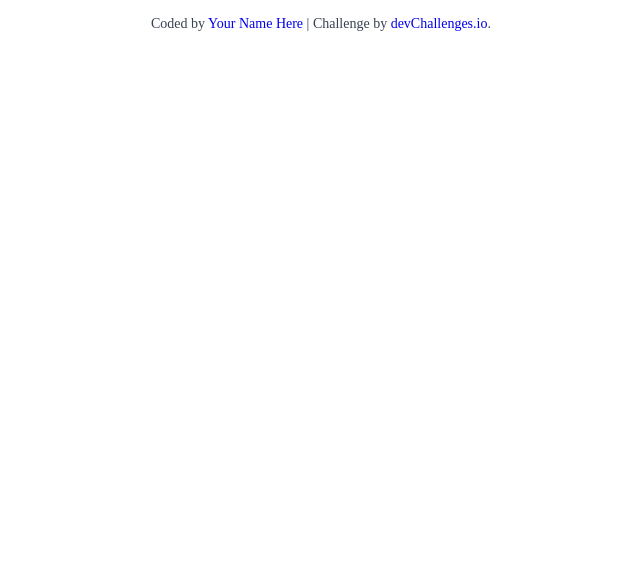
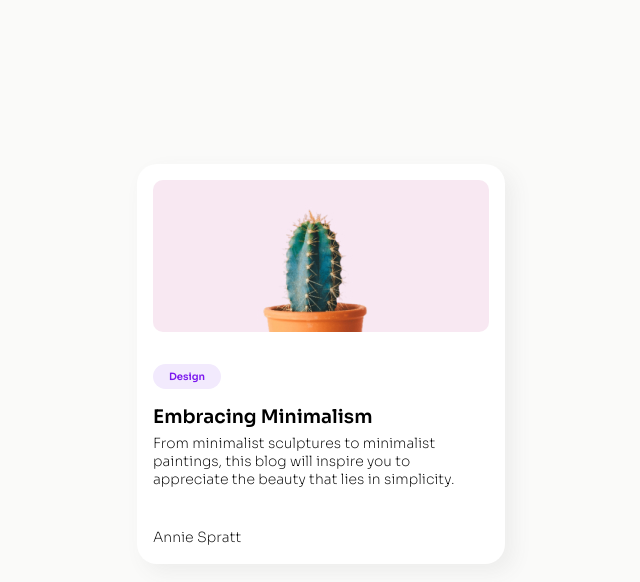
Before and after one commit to aiperizhenishova/Minimal-blog-card-starter-master, a plain HTML site: page index.html in a window 1280 px wide. Shown: the whole page, without its empty margins (319-959 px from the left). Drawn offline with Linux system fonts and the light colour scheme.

Commit message:
Initial commit

```diff
--- a/index.html
+++ b/index.html
@@ -11,43 +11,121 @@
       sizes="96x96"
     />
 
+    <link href="https://fonts.googleapis.com/css2?family=Sora:wght@100..800&display=swap" rel="stylesheet">
+
     <title>devChallenges.io | Minimal Blog Card</title>
 
     <!--You are welcome to delete these styles or modify them in your own stylesheet -->
     <style>
-      * {
-        margin: 0;
-        padding: 0;
-        box-sizing: border-box;
+
+       /* Для мелких экранов до 480px */
+       @media screen and (max-width: 480px) {
+       /* Сюда пишешь стили для телефона, типа шрифты поменьше, блоки в один столбик и т.д. */
       }
 
-      body {
-        height: 100vh;
+      /* Для средних экранов до 768px */
+      @media screen and (max-width: 768px) {
+       /* Сюда стили для планшета. Может, два столбика, какие-то отступы другие. */
+      }
+
+      /* Для больших экранов (от 1025px и выше) */
+      @media screen and (min-width: 1025px) {
+        /* Сюда уже основные, "жирные" стили для больших мониторов. */
+      }
+
+
+      *{
+        font-family: 'Sora', sans-serif;
+      }
+      body{
+        background-color: #FAFAF9;
+      }
+
+      .card {
+        margin: 164px auto 0 auto;
+        display: flex;
+        flex-direction: column;
+        align-items: flex-start;
+        background-color: #FFFFFF;
+        border-radius: 20px;
+        box-shadow: 8px 8px 20px 0px rgba(85, 85, 85, 0.08);
+        width: 368px;
+        height:400px;
+      }
+
+      .card img {
+        border-radius: 10px;
+        margin: 16px;
+        width: 336px;
+        height: 152px;
+      }
+
+      .card .text-content h3{
+        margin: 0;
+      }
+
+      .card .design {
+        color: #7C19EE;
+        background-color: #F2EAFD;
+        font-family: 'Sora', sans-serif;
+        font-size: 0.625rem;
+        font-weight: 600;
+        border-radius: 30px;
+        margin: 16px 16px;
+        padding: 6px 16px;
+        display: flex;
+        justify-content: center;
+        align-items: center;
+      }
+
+      .card .text-content h3 {
+        margin: 0px 0px 6px 16px;
+        font-weight: 600;
+      }
+
+      .card .text-content p {
+        margin: 0px 0px 20px 16px;
+        font-weight: 200;
+        font-size: 14px;
+      }
+
+      .card .author {
+        margin: 0px 0px 20px 16px;
+        padding-top: 20px;
+        font-weight: 200;
+        font-size: 14px;
       }
 
       .author-info {
-        font-size: 14px;
-        text-align: center;
-        margin-top: 16px;
-        color: rgb(55, 65, 81);
+        position: fixed;
+        width: 300px;
+        left: 0;
+        right: 0;
+        margin: auto;
+        margin-bottom: 0px;
+        margin-top: 20%;
       }
 
-      .author-info a {
-        text-decoration: none;
-      }
+
     </style>
   </head>
+
+
   <body>
-    <!-- Design
+    <div class="card">
+      <img src="resources/Cactus.jpg" alt="cactus">
+      <p class="design">Design</p>
 
-  Embracing Minimalism
+      <div class="text-content">
+        <h3>Embracing Minimalism</h3>
+        <p>From minimalist sculptures to minimalist <br> paintings, this blog will inspire you to <br> appreciate the beauty that lies in simplicity.</p>
+      </div>
 
-  From minimalist sculptures to minimalist paintings, this blog will inspire you to appreciate the beauty that lies in simplicity.
-
-  Annie Spratt -->
+      <p class="author">Annie Spratt</p>
+    </div>
 
     <div class="author-info">
-      Coded by <a href="#">Your Name Here</a> | Challenge by
+      Coded by <a href="#">Aiperi Zhenishova</a> | Challenge by
       <a href="https://www.devchallenges.io?ref=challenge" target="_blank"
         >devChallenges.io</a
       >.
```
Also changed, not shown: min-blog-card.png (added), 1 other file.
